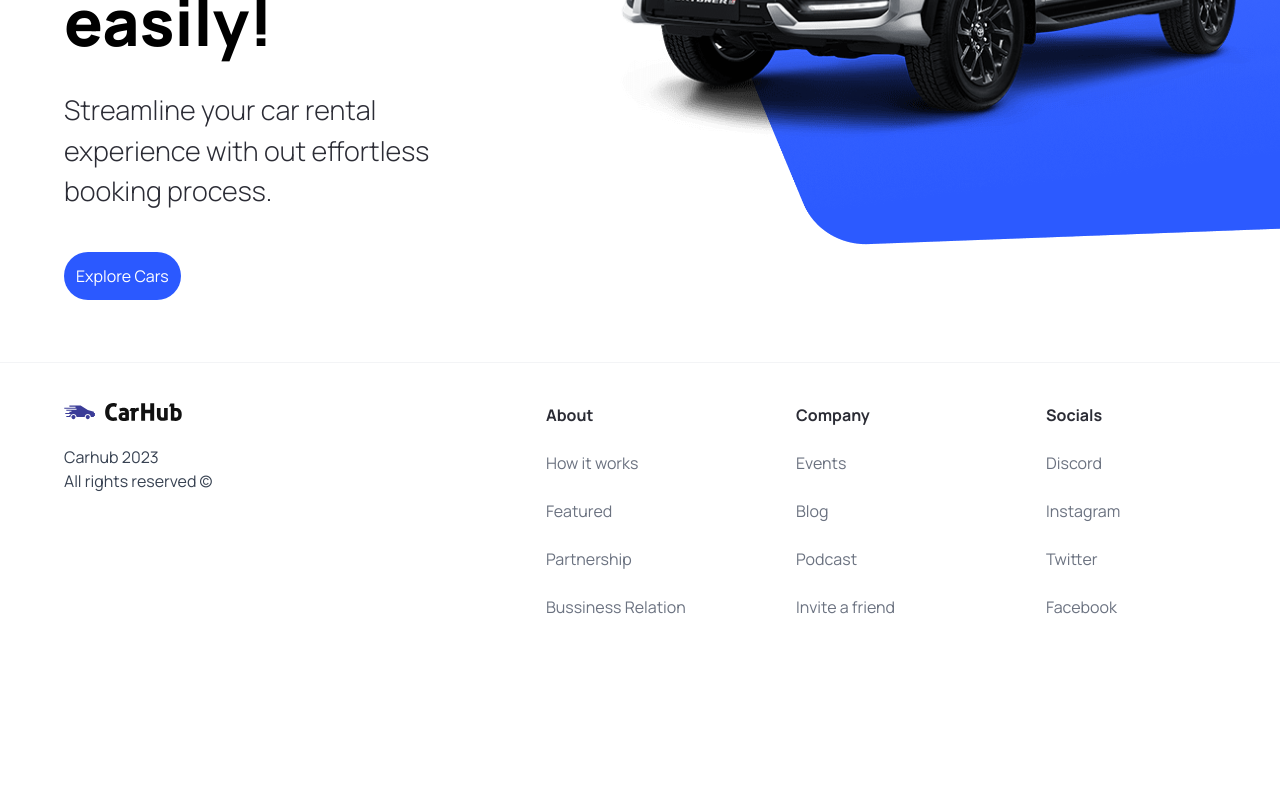
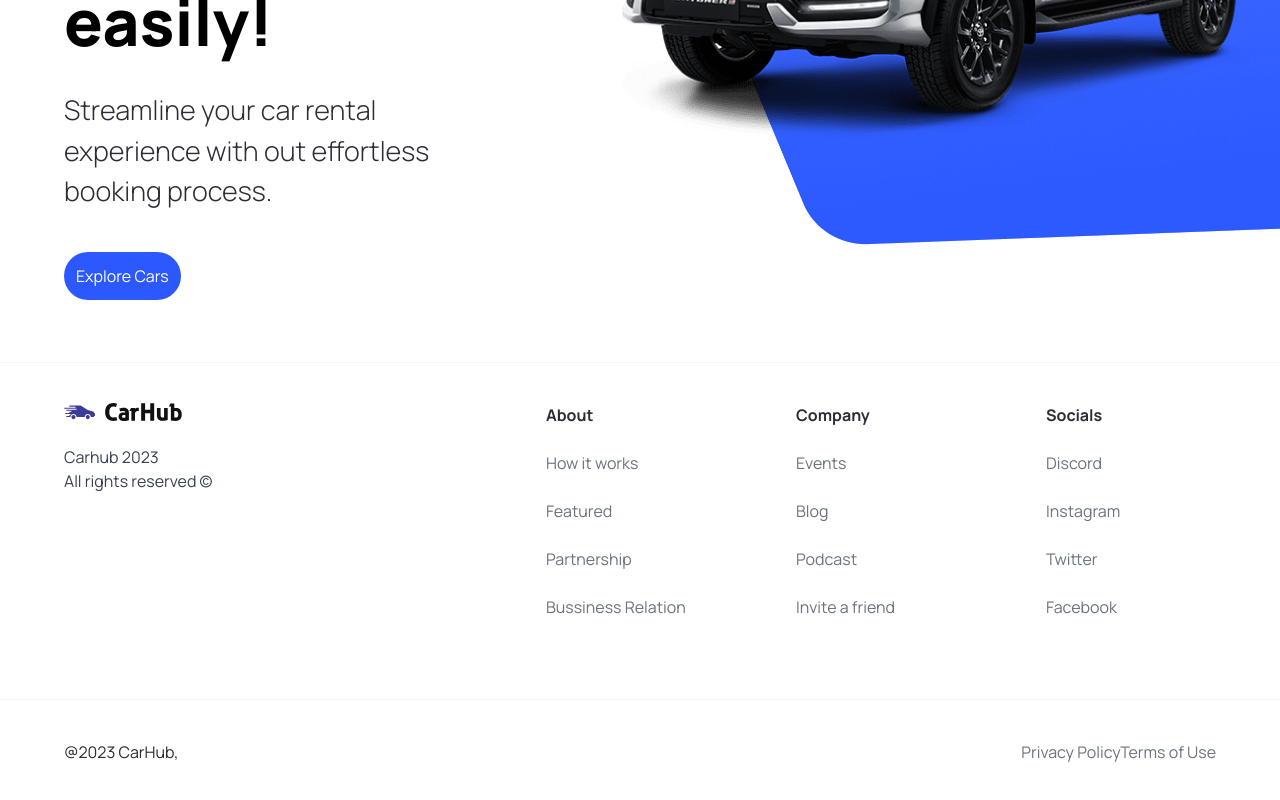
Before and after one commit to Sulaiman-Baig/carhub, a Next.js app: page / in a window 1280 px wide. Shown: the part 458-1258 px from the top of the page. Before the commit the page ends 1117 px from the top, so only its background shows below. Built offline with nearby package versions, Linux system fonts and the light colour scheme.

Commit message:
hero section completed

```diff
--- a/components/Footer.tsx
+++ b/components/Footer.tsx
@@ -46,6 +46,21 @@
                     }
                 </div>
             </div>
+            <div className="flex justify-between items-center flex-wrap mt-10 border-t border-gray-100 sm:px-16 px-6 py-10">
+                <p>
+                    @2023 CarHub,
+                </p>
+                <div className="footer__copyrights-links">
+                    <Link href='/' className="text-gray-500">
+                        Privacy Policy
+                    </Link>
+                    <Link href='/' className="text-gray-500">
+                        Terms of Use
+                    </Link>
+
+                </div>
+            </div>
+
 
         </footer>
     )
--- a/components/Hero.tsx
+++ b/components/Hero.tsx
@@ -19,17 +19,16 @@
                 <CustomButton
                     title='Explore Cars'
                     containerStyles='bg-primary-blue text-white rounded-full mt-10 p-3'
-                    handleClick={handleScroll }
+                    handleClick={handleScroll}
                 />
             </div>
             <div className='hero__image-container'>
                 <div className='hero__image'>
-                    <Image src='/hero.png' alt='hero' fill className='object-contain'/>
+                    <Image src='/hero.png' alt='hero' fill className='object-contain' />
                 </div>
-                <div className='hero__image-overlay'>
+                <div className='hero__image-overlay' />
+            </div>
 
-                </div>
-            </div>
         </div>
     )
 }
```
